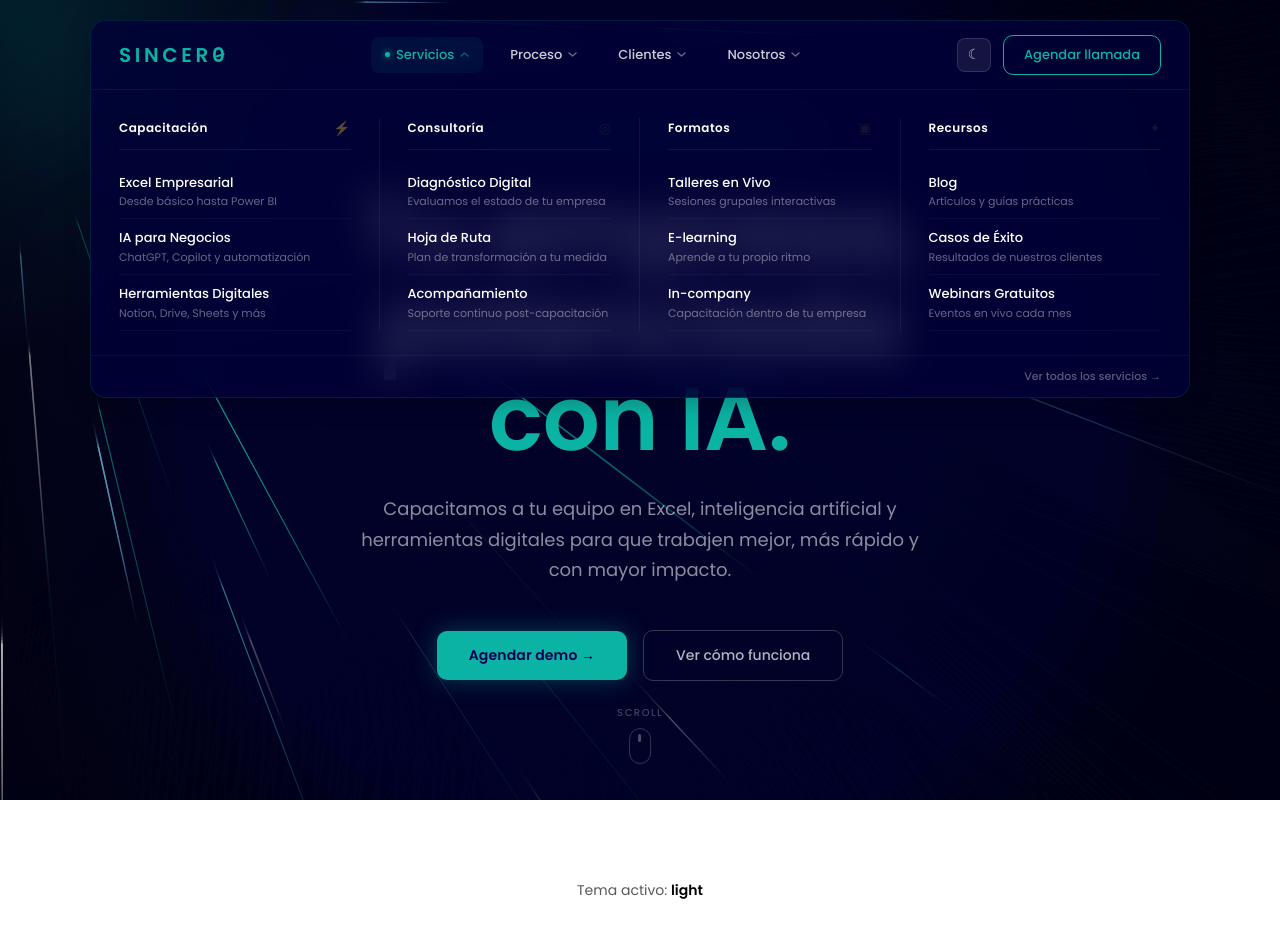
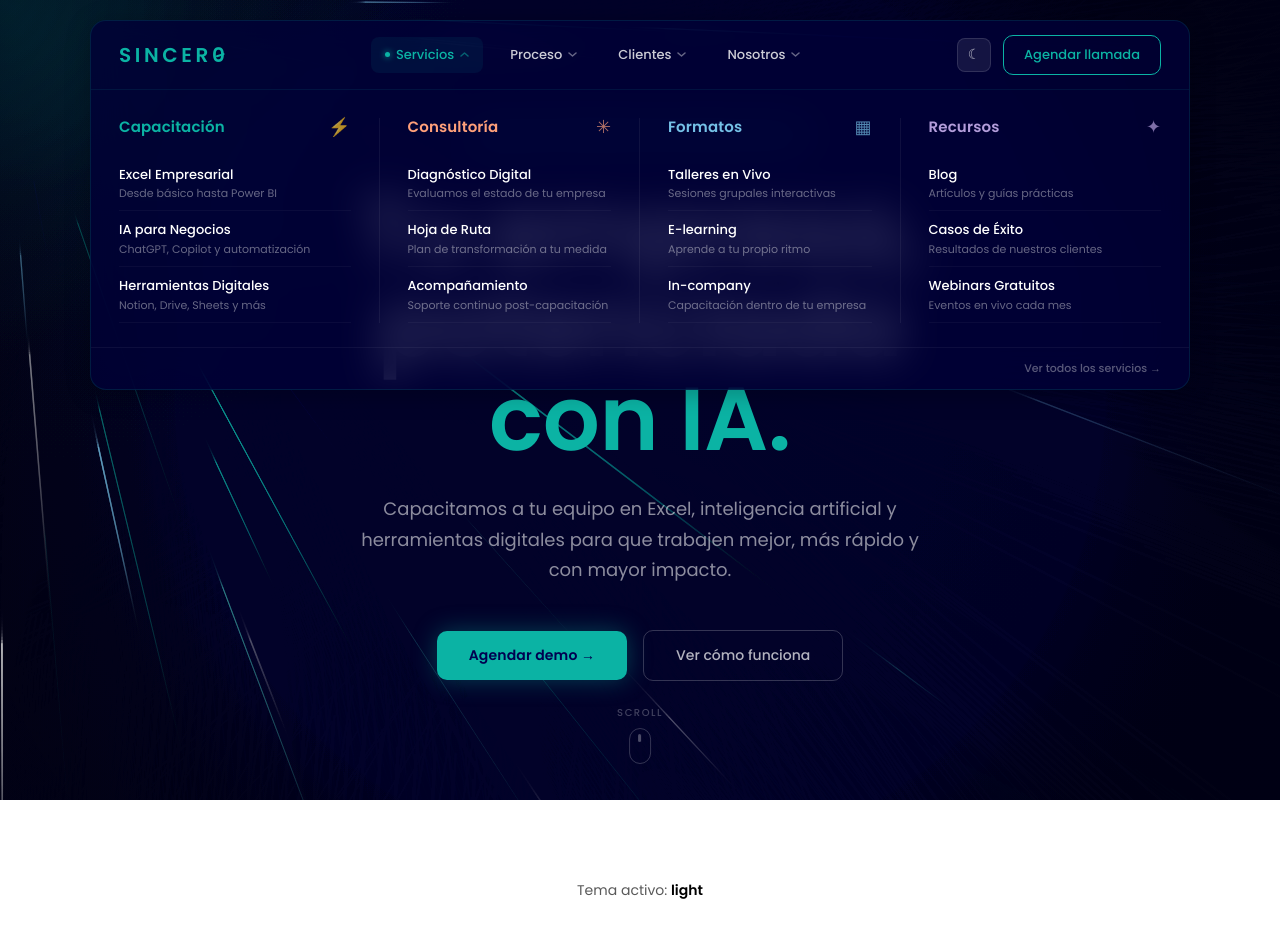
Before and after one commit to FabioClawi/proto_landing_def, a React (Vite) app: page / in a window 1280 px wide. Both pictures are taken after a click on the button "Servicios". Shown: the top 938 px of the page. Built offline with nearby package versions, Linux system fonts and the light colour scheme.

Commit message:
style: dropdown column headers — distinct colors + larger font + matching icon color

```diff
--- a/src/components/Nav.tsx
+++ b/src/components/Nav.tsx
@@ -6,6 +6,7 @@ import { useTheme } from '../hooks/useTheme'
 type Column = {
   title: string
   icon: string
+  color: string   // distinct accent per column
   items: { name: string; desc: string }[]
 }
 type NavLink = {
@@ -21,7 +22,7 @@ const NAV_LINKS: NavLink[] = [
     footerLabel: 'Ver todos los servicios →',
     columns: [
       {
-        title: 'Capacitación', icon: '⚡',
+        title: 'Capacitación', icon: '⚡', color: '#0BB3A4',
         items: [
           { name: 'Excel Empresarial',      desc: 'Desde básico hasta Power BI' },
           { name: 'IA para Negocios',       desc: 'ChatGPT, Copilot y automatización' },
@@ -29,7 +30,7 @@ const NAV_LINKS: NavLink[] = [
         ],
       },
       {
-        title: 'Consultoría', icon: '◎',
+        title: 'Consultoría', icon: '✳', color: '#FFA07A',
         items: [
           { name: 'Diagnóstico Digital', desc: 'Evaluamos el estado de tu empresa' },
           { name: 'Hoja de Ruta',        desc: 'Plan de transformación a tu medida' },
@@ -37,7 +38,7 @@ const NAV_LINKS: NavLink[] = [
         ],
       },
       {
-        title: 'Formatos', icon: '▣',
+        title: 'Formatos', icon: '▦', color: '#75C1E7',
         items: [
           { name: 'Talleres en Vivo', desc: 'Sesiones grupales interactivas' },
           { name: 'E-learning',       desc: 'Aprende a tu propio ritmo' },
@@ -45,7 +46,7 @@ const NAV_LINKS: NavLink[] = [
         ],
       },
       {
-        title: 'Recursos', icon: '✦',
+        title: 'Recursos', icon: '✦', color: '#B39DDB',
         items: [
           { name: 'Blog',               desc: 'Artículos y guías prácticas' },
           { name: 'Casos de Éxito',     desc: 'Resultados de nuestros clientes' },
@@ -59,7 +60,7 @@ const NAV_LINKS: NavLink[] = [
     footerLabel: 'Conocer el proceso completo →',
     columns: [
       {
-        title: 'Cómo Trabajamos', icon: '◈',
+        title: 'Cómo Trabajamos', icon: '◈', color: '#0BB3A4',
         items: [
           { name: 'Diagnóstico Inicial', desc: 'Mapeamos las habilidades del equipo' },
           { name: 'Plan Personalizado',  desc: 'Programa diseñado para tu empresa' },
@@ -67,11 +68,11 @@ const NAV_LINKS: NavLink[] = [
         ],
       },
       {
-        title: 'Resultados', icon: '↗',
+        title: 'Resultados', icon: '↗', color: '#FFA07A',
         items: [
-          { name: 'Seguimiento',     desc: 'Medimos el progreso en tiempo real' },
-          { name: 'Certificación',   desc: 'Evidencia del aprendizaje logrado' },
-          { name: 'Optimización',    desc: 'Ajustes continuos según resultados' },
+          { name: 'Seguimiento',    desc: 'Medimos el progreso en tiempo real' },
+          { name: 'Certificación',  desc: 'Evidencia del aprendizaje logrado' },
+          { name: 'Optimización',   desc: 'Ajustes continuos según resultados' },
         ],
       },
     ],
@@ -81,7 +82,7 @@ const NAV_LINKS: NavLink[] = [
     footerLabel: 'Ver todos los casos de éxito →',
     columns: [
       {
-        title: 'Sectores', icon: '◉',
+        title: 'Sectores', icon: '◉', color: '#75C1E7',
         items: [
           { name: 'Retail y Comercio',       desc: 'PyMEs con equipos de ventas y ops' },
           { name: 'Servicios Profesionales', desc: 'Consultoras, agencias, estudios' },
@@ -89,10 +90,10 @@ const NAV_LINKS: NavLink[] = [
         ],
       },
       {
-        title: 'Resultados', icon: '★',
+        title: 'Resultados', icon: '★', color: '#B39DDB',
         items: [
-          { name: 'Casos de Éxito',    desc: 'Historias reales de transformación' },
-          { name: 'Testimonios',       desc: 'Lo que dicen nuestros clientes' },
+          { name: 'Casos de Éxito',     desc: 'Historias reales de transformación' },
+          { name: 'Testimonios',        desc: 'Lo que dicen nuestros clientes' },
           { name: 'Impacto en Números', desc: 'Métricas de nuestros programas' },
         ],
       },
@@ -103,7 +104,7 @@ const NAV_LINKS: NavLink[] = [
     footerLabel: 'Conocer más sobre Sincero →',
     columns: [
       {
-        title: 'Quiénes Somos', icon: '◐',
+        title: 'Quiénes Somos', icon: '◐', color: '#FFA07A',
         items: [
           { name: 'Nuestra Misión', desc: 'Por qué existe Sincero' },
           { name: 'El Equipo',      desc: 'Las personas detrás del proyecto' },
@@ -111,11 +112,11 @@ const NAV_LINKS: NavLink[] = [
         ],
       },
       {
-        title: 'Conecta', icon: '→',
+        title: 'Conecta', icon: '→', color: '#0BB3A4',
         items: [
-          { name: 'Blog',                  desc: 'Artículos y guías prácticas' },
-          { name: 'Contacto',              desc: 'Hablemos de tu empresa' },
-          { name: 'Trabaja con Nosotros',  desc: 'Únete al equipo Sincero' },
+          { name: 'Blog',                 desc: 'Artículos y guías prácticas' },
+          { name: 'Contacto',             desc: 'Hablemos de tu empresa' },
+          { name: 'Trabaja con Nosotros', desc: 'Únete al equipo Sincero' },
         ],
       },
     ],
@@ -380,19 +381,30 @@ export default function Nav() {
                       ? '1px solid rgba(255,255,255,0.06)' : 'none',
                   }}
                 >
-                  {/* Column header */}
+                  {/* Column header — distinct color per column, icon same color */}
                   <div style={{
                     display: 'flex',
                     alignItems: 'center',
                     justifyContent: 'space-between',
-                    marginBottom: '14px',
-                    paddingBottom: '10px',
-                    borderBottom: '1px solid rgba(255,255,255,0.07)',
+                    marginBottom: '20px',
                   }}>
-                    <span style={{ fontSize: '12px', fontWeight: 600, color: '#ffffff', letterSpacing: '0.04em' }}>
+                    <span style={{
+                      fontSize: '15px',
+                      fontWeight: 600,
+                      color: col.color,
+                      letterSpacing: '0.01em',
+                      lineHeight: 1.2,
+                    }}>
                       {col.title}
                     </span>
-                    <span style={{ fontSize: '14px', opacity: 0.35 }}>{col.icon}</span>
+                    <span style={{
+                      fontSize: '18px',
+                      color: col.color,
+                      opacity: 0.7,
+                      lineHeight: 1,
+                    }}>
+                      {col.icon}
+                    </span>
                   </div>
 
                   {/* Items */}
```
